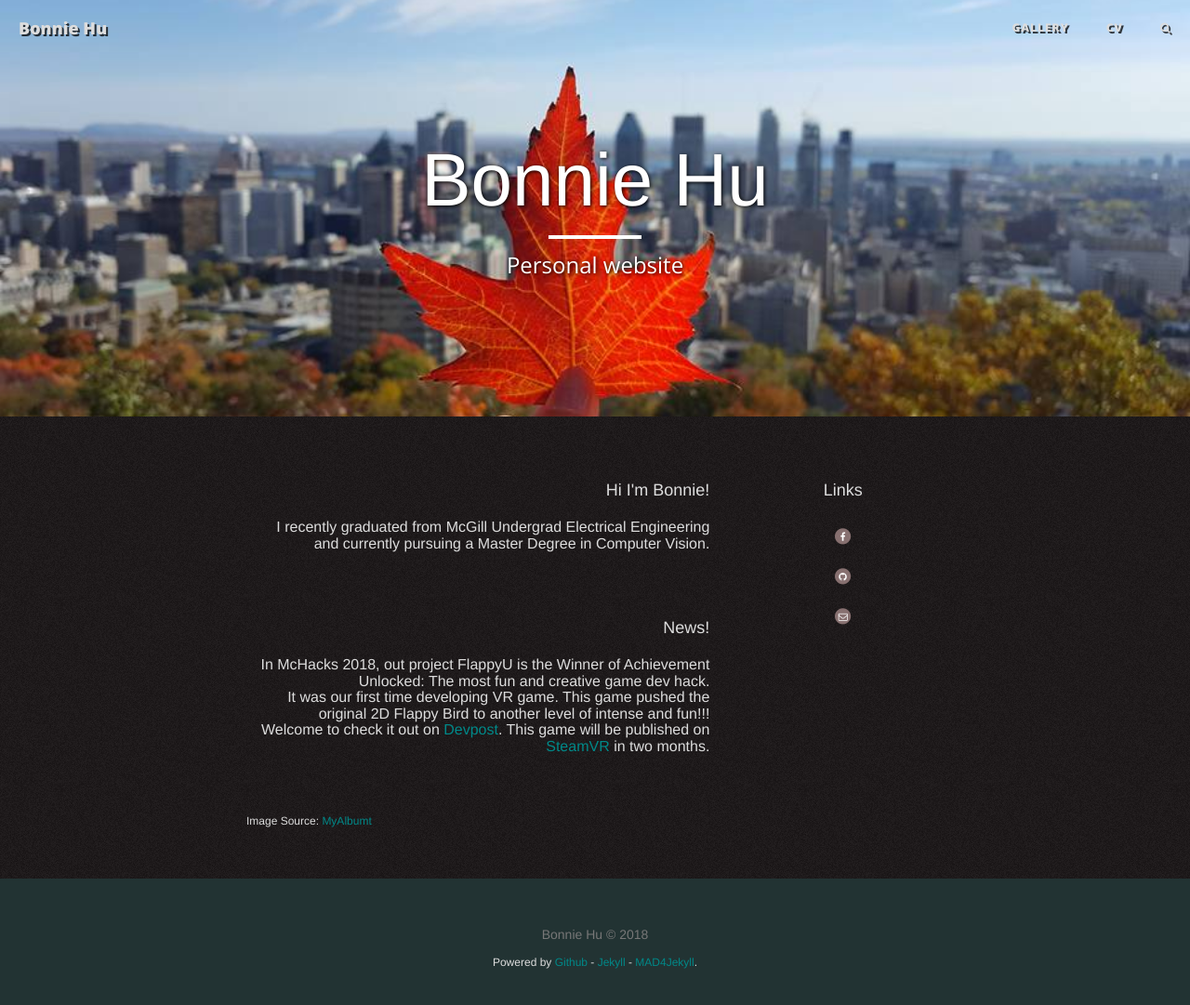
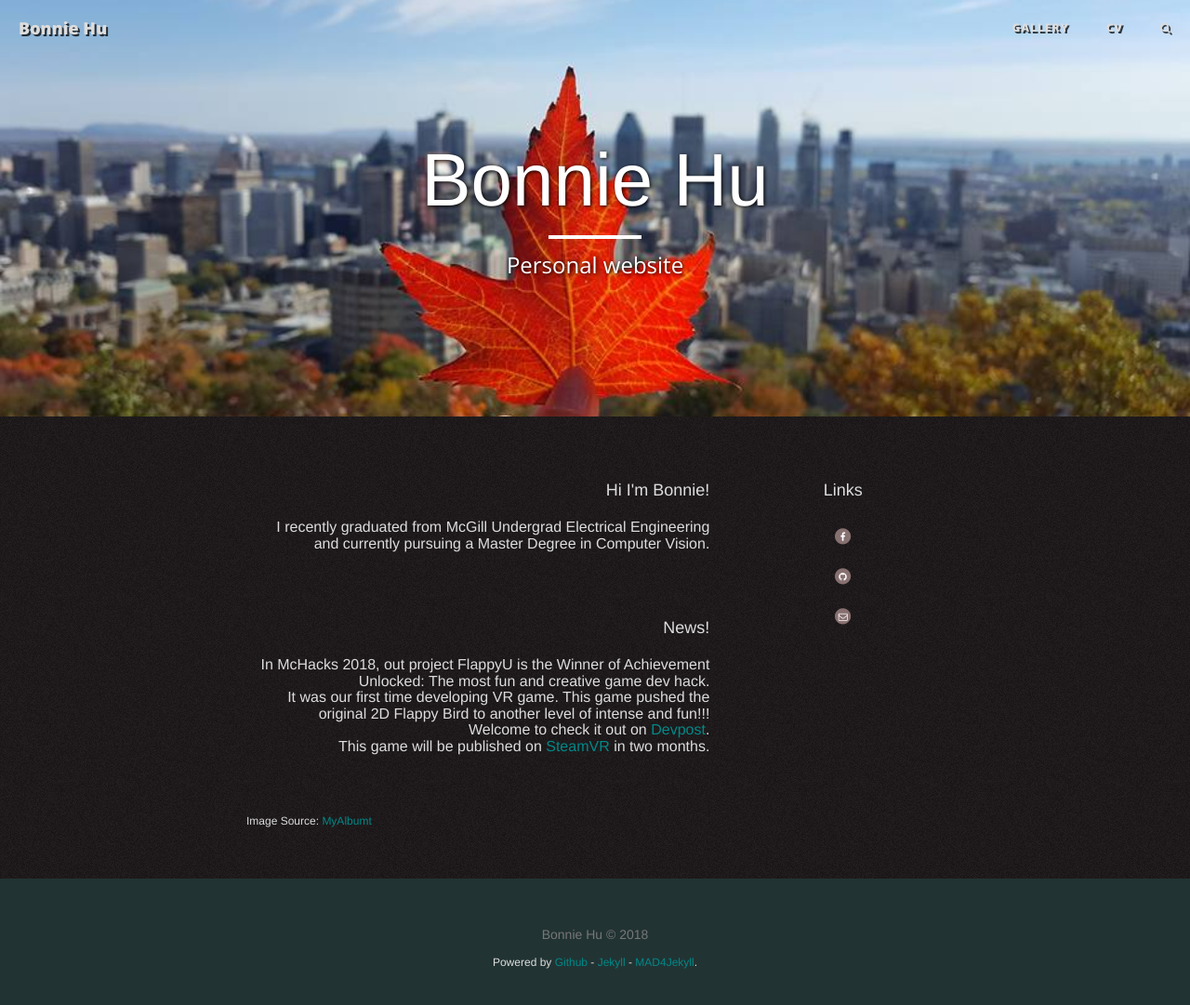
Before and after one commit to Bonnie970/Bonnie970.github.io, a Jekyll site: the page built from pages/index.html, in a window 1280 px wide and 1119 px high. Shown: the top 1081 px of the window at 93% size. Built offline with Jekyll 4.4.1, drawn with Linux system fonts in a browser that asks for light colours; nearby versions of some CDN libraries.

```diff
--- a/pages/index.html
+++ b/pages/index.html
@@ -61,7 +61,9 @@ permalink: ./index.html
 <br>
 It was our first time developing VR game. This game pushed the original 2D Flappy Bird to another level of intense and fun!!!
 <br>
-Welcome to check it out on <a href="https://devpost.com/software/flappyu">Devpost</a>. This game will be published on <a http://store.steampowered.com/vr/>SteamVR</a> in two months.
+Welcome to check it out on <a href="https://devpost.com/software/flappyu">Devpost</a>.
+<br>
+This game will be published on <a http://store.steampowered.com/vr/>SteamVR</a> in two months.
 </h3>
         </div>
 
```
